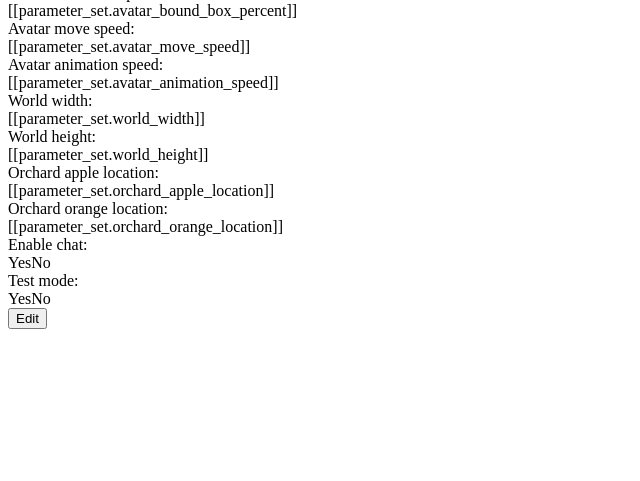
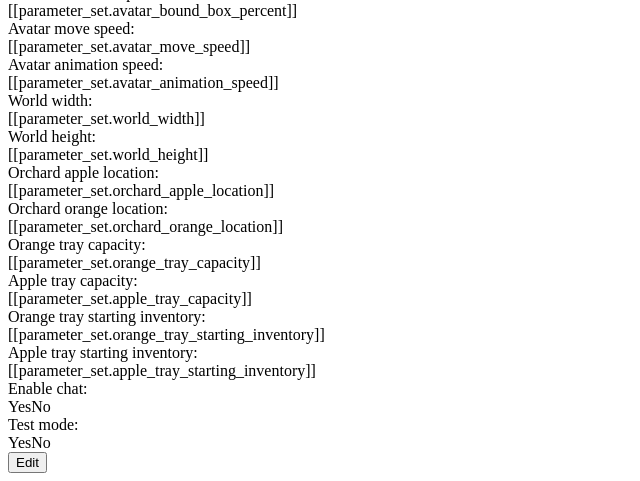
Before and after one commit to jeffreykirchner/GARP, a Django app: template main/templates/staff/staff_session_parameters/general_settings/general_settings_card.html in a window 1280 px wide. Shown: the part 402-883 px from the top of the page, without its empty margins (0-640 px from the left). Before the commit the page ends 731 px from the top, so only its background shows below. Run offline with Django 3.2, Linux system fonts and the light colour scheme; the template is opened without the code that fills it, so the values that code supplies are empty, except form fields; tables that the repository leaves empty hold one stand-in row (values such as "Sample post"); form fields are guessed from the names that the template uses; parts of the project's set-up code (start-up, migrations or seed data) failed here and were passed over.

Commit message:
Add tray capacity and starting inventory fields to ParameterSet
- Introduced new fields for orange and apple tray capacities and starting inventories in the ParameterSet model.
- Updated the ParameterSetForm to include fields for orange tray capacity, apple tray capacity, orange tray starting inventory, and apple tray starting inventory.
- Modified the general settings template to display the new tray capacity and inventory fields.
- Created a migration to add the new fields to the database schema.

```diff
--- a/main/templates/staff/staff_session_parameters/general_settings/general_settings_card.html
+++ b/main/templates/staff/staff_session_parameters/general_settings/general_settings_card.html
@@ -151,6 +151,38 @@
         </div>
         <div class="row">
             <div class="col-7 text-end">
+                {{parameter_set_form.orange_tray_capacity.label}}:
+            </div>
+            <div class="col text-start">
+                [[parameter_set.orange_tray_capacity]]
+            </div>
+        </div>
+        <div class="row">
+            <div class="col-7 text-end">
+                {{parameter_set_form.apple_tray_capacity.label}}:
+            </div>
+            <div class="col text-start">
+                [[parameter_set.apple_tray_capacity]]
+            </div>
+        </div>
+        <div class="row">
+            <div class="col-7 text-end">
+                {{parameter_set_form.orange_tray_starting_inventory.label}}:
+            </div>
+            <div class="col text-start">
+                [[parameter_set.orange_tray_starting_inventory]]
+            </div>
+        </div>
+        <div class="row">
+            <div class="col-7 text-end">
+                {{parameter_set_form.apple_tray_starting_inventory.label}}:
+            </div>
+            <div class="col text-start">
+                [[parameter_set.apple_tray_starting_inventory]]
+            </div>
+        </div>
+        <div class="row">
+            <div class="col-7 text-end">
                 {{parameter_set_form.enable_chat.label}}:
             </div>
             <div class="col text-start">
```
Also changed, not shown: main/fixtures/main.json (+1 -1 lines), main/fixtures/main_sample.json (+1 -1 lines), main/forms/parameter_set_form.py (+25 -0 lines), main/models/parameter_set.py (+15 -0 lines), main/migrations/0083_add_tray_fields_to_parameter_set.py (added).
